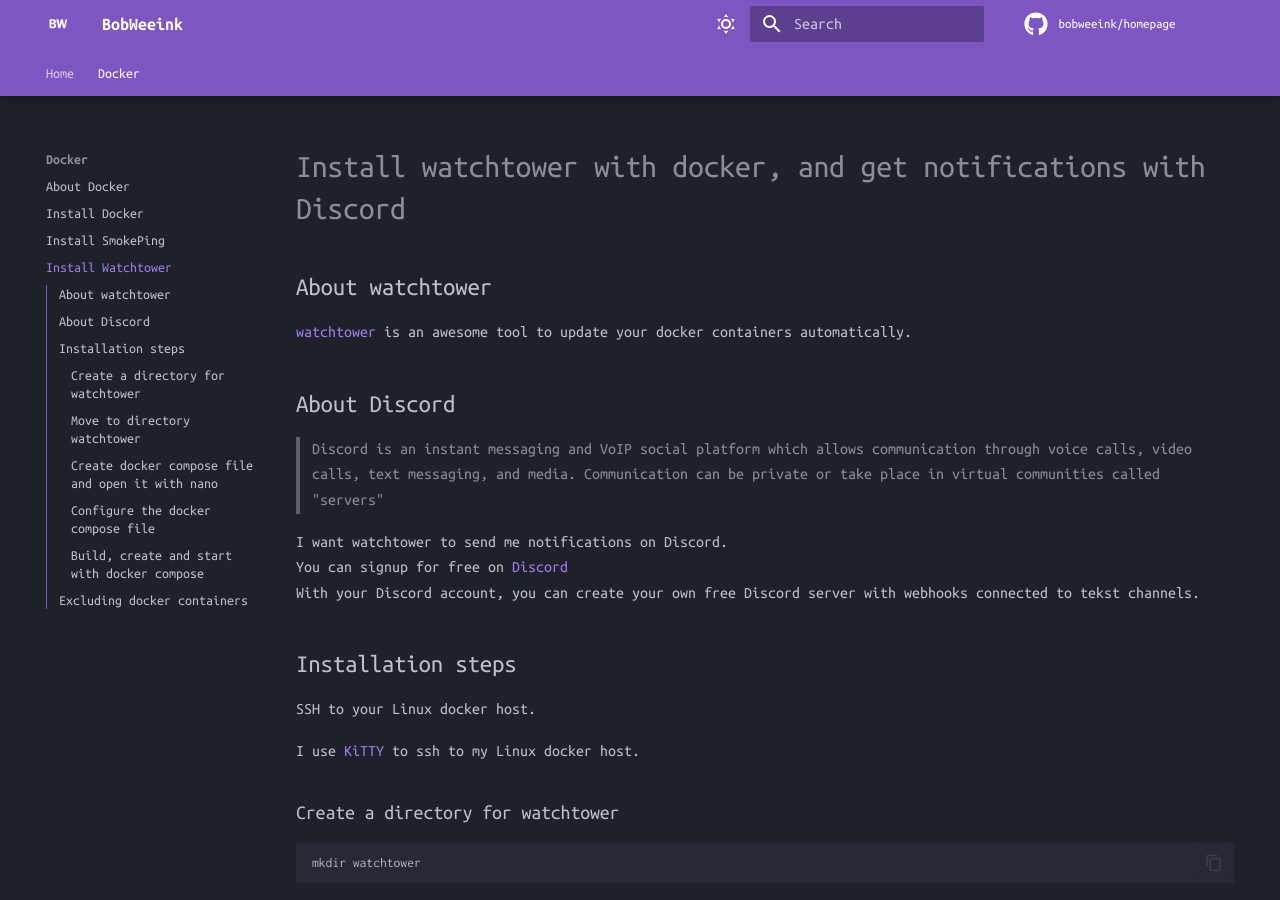
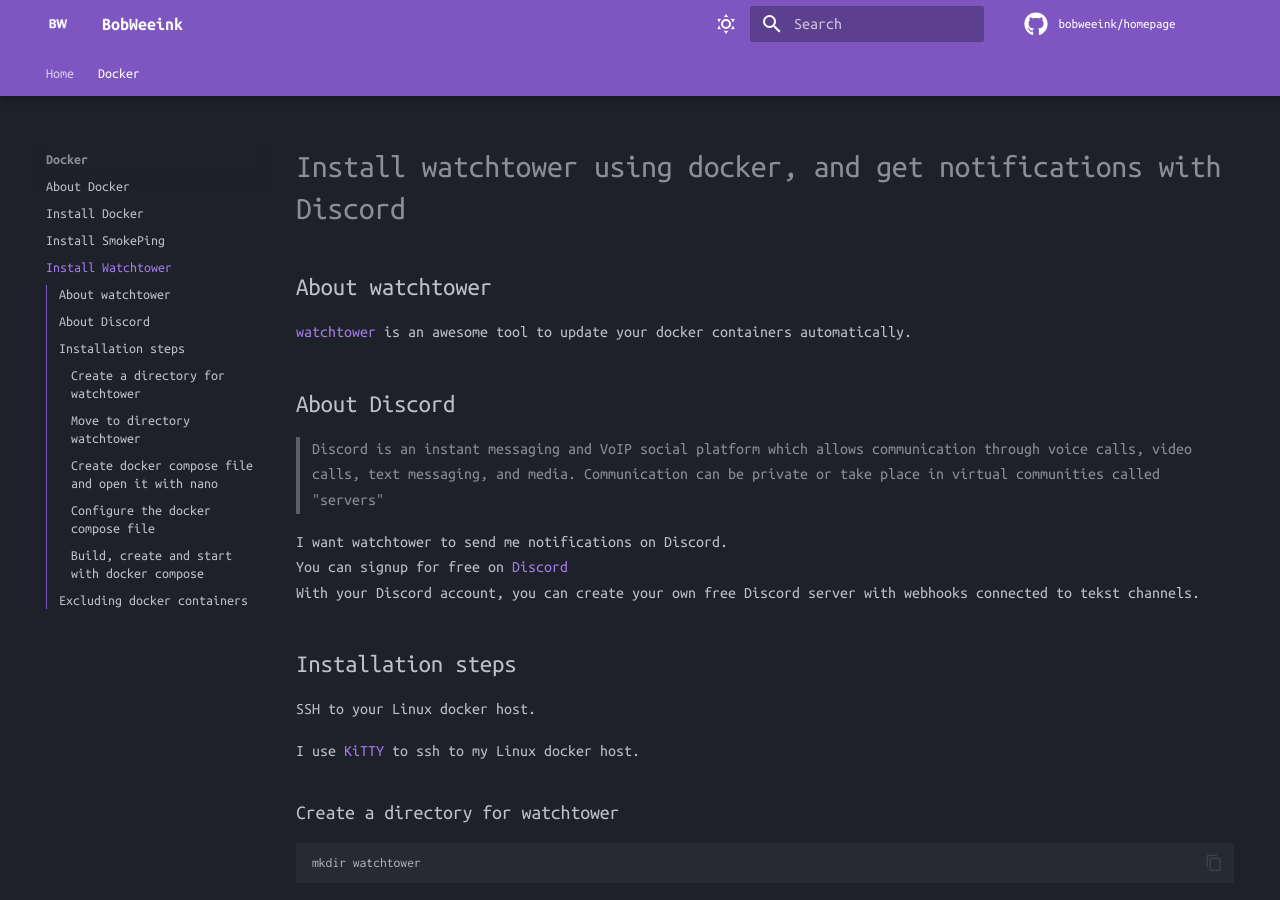
Before and after one commit to bobweeink/homepage, an MkDocs documentation site: the page built from docs/docker/install-watchtower.md, in a window 1280 px wide and 900 px high. Built offline with MkDocs 1.6.1 and Material for MkDocs 9.7.7, drawn with Linux system fonts in a browser that asks for light colours; comment, search, counter and statistics services are not loaded.

```diff
--- a/docs/docker/install-watchtower.md
+++ b/docs/docker/install-watchtower.md
@@ -1,4 +1,4 @@
-# Install watchtower with docker, and get notifications with Discord
+# Install watchtower using docker, and get notifications with Discord
 
 ## About watchtower
 
```
